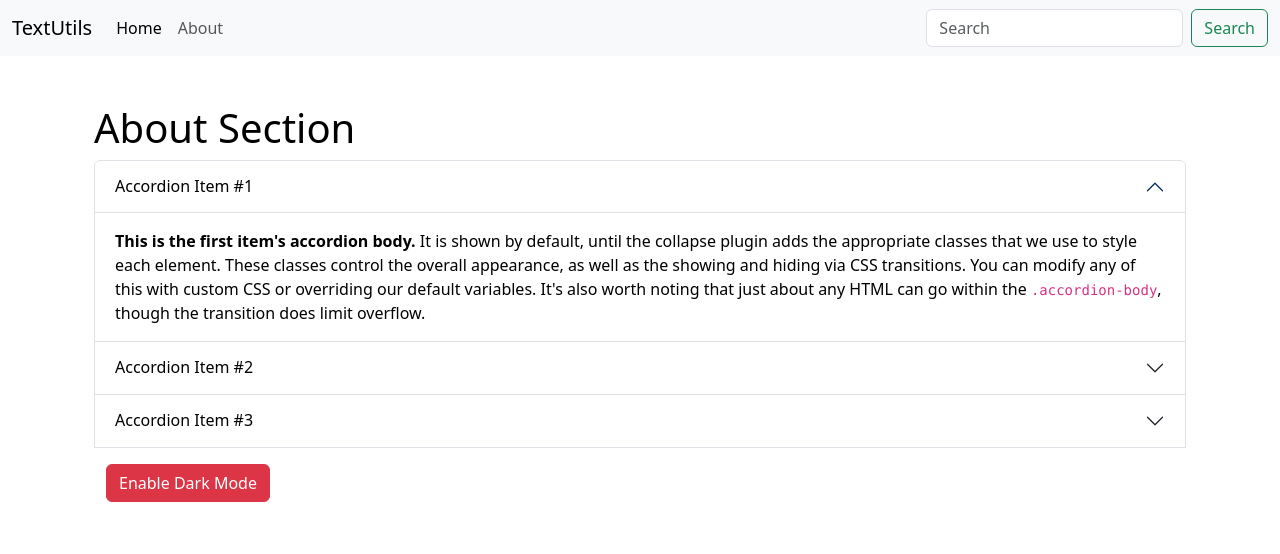
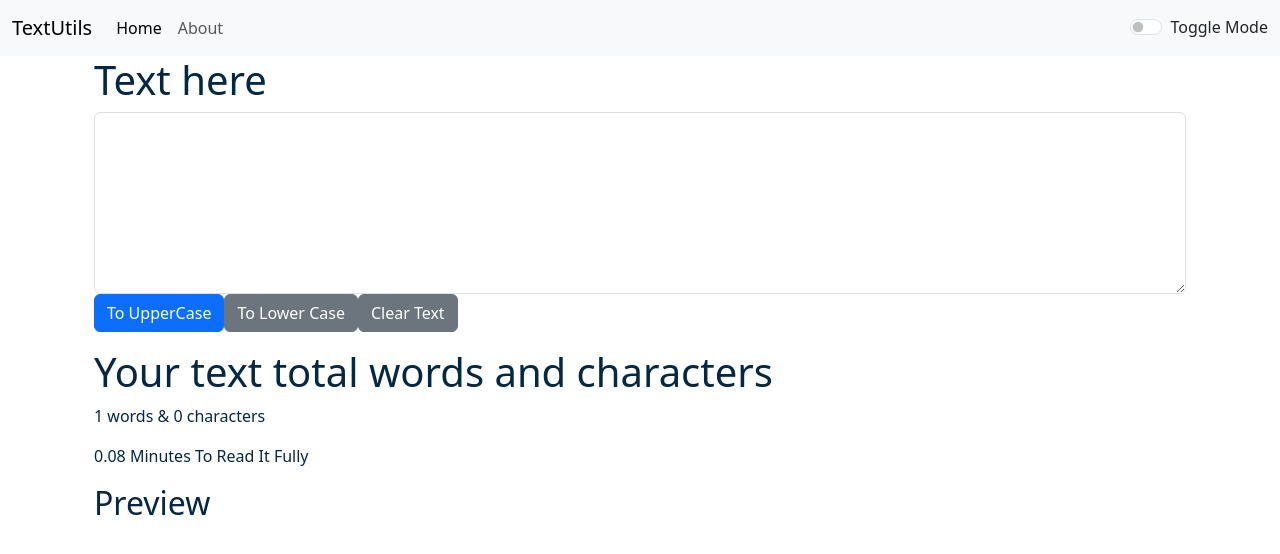
Before and after one commit to 5huv0/Text-converter, a React (Create React App) app: page / in a window 1280 px wide. Shown: the top 554 px of the page. Built offline with nearby package versions, Linux system fonts and the light colour scheme.

Commit message:
mode added

```diff
--- a/src/App.js
+++ b/src/App.js
@@ -3,17 +3,35 @@
 import Navbar from './components/Navbar';
 import TextForm from './components/TextForm';
 import About from './components/About';
+import React , { useState } from 'react';
 
 function App() {
+
+  const [mode, setMode] = useState('light');
+
+  const toggleMode = ()=>{
+    if(mode === 'light'){
+      setMode('dark');
+      document.body.style.backgroundColor = '#042743';
+    }
+    else{
+      setMode('light');
+      document.body.style.backgroundColor = 'white';
+    }
+  }
+
   return (
     <>
-      <Navbar title = "TextUtils" />
-      {/* <div className = "container">
-        <TextForm heading = "Text here"/>
+      <Navbar title = "TextUtils" mode = {mode} toggleMode = {toggleMode} />
+
+      <div className = "container">
+        <TextForm heading = "Text here" mode = {mode}/>
+      </div>
+
+      {/* <div className="container">
+        <About/>
       </div> */}
-      <div className="container">
-        <About/>
-      </div>
+
     </>
   );
 }
--- a/src/components/Navbar.js
+++ b/src/components/Navbar.js
@@ -4,7 +4,7 @@
 
 export default function Navbar(props) {
   return (
-    <nav className="navbar navbar-expand-lg bg-body-tertiary">
+    <nav className={`navbar navbar-expand-lg navbar-${props.mode} bg-${props.mode}`}>
     <div className="container-fluid">
       <a className="navbar-brand" href="/">{props.title}</a>
       <button className="navbar-toggler" type="button" data-bs-toggle="collapse" data-bs-target="#navbarSupportedContent" aria-controls="navbarSupportedContent" aria-expanded="false" aria-label="Toggle navigation">
@@ -19,10 +19,14 @@
             <a className="nav-link" href="/">{props.about}</a>
           </li>
         </ul>
-        <form className="d-flex" role="search">
+        {/* <form className="d-flex" role="search">
           <input className="form-control me-2" type="search" placeholder="Search" aria-label="Search"/>
           <button className="btn btn-outline-success" type="submit">Search</button>
-        </form>
+        </form> */}
+        <div className={`form-check form-switch text-${props.mode==='light'?'dark':'light'}`}>
+          <input className="form-check-input" onClick={props.toggleMode} type="checkbox" role="switch" id="flexSwitchCheckDefault"/>
+          <label className="form-check-label" htmlFor="flexSwitchCheckDefault">Toggle Mode</label>
+        </div>
       </div>
     </div>
   </nav>
--- a/src/components/TextForm.js
+++ b/src/components/TextForm.js
@@ -24,10 +24,10 @@
     const [text, setText] = useState('');
     return (
         <>
-        <div className='container'>
+        <div className='container' style={{ color:props.mode==='dark'?'white':'#042743'}}>
             <h1>{props.heading}</h1>
             <div>
-                <textarea className="form-control" value = {text} onChange = {handleOnChange} id="myBox" rows="7"></textarea>
+                <textarea className="form-control" value = {text} style={{backgroundColor:props.mode==='dark'?'grey':'white', color:props.mode==='dark'?'white':'#042743'}} onChange = {handleOnChange} id="myBox" rows="7"></textarea>
                 <div className="buttons">
                     <button type="button" className="btn btn-primary" onClick={handleUpCase}>To UpperCase</button>
                     <button type="button" className="btn btn-secondary" onClick={handleLowerCase}>To Lower Case</button>
@@ -35,7 +35,7 @@
                 </div>
             </div>
         </div>
-        <div className='container my-3'>
+        <div className='container my-3' style={{ color:props.mode==='dark'?'white':'#042743'}}    >
             <h1>Your text total words and characters</h1>
             <p>{text.split(" ").length} words & {text.length} characters</p>
             <p>{.08 * text.split(" ").length} Minutes To Read It Fully</p>
```
